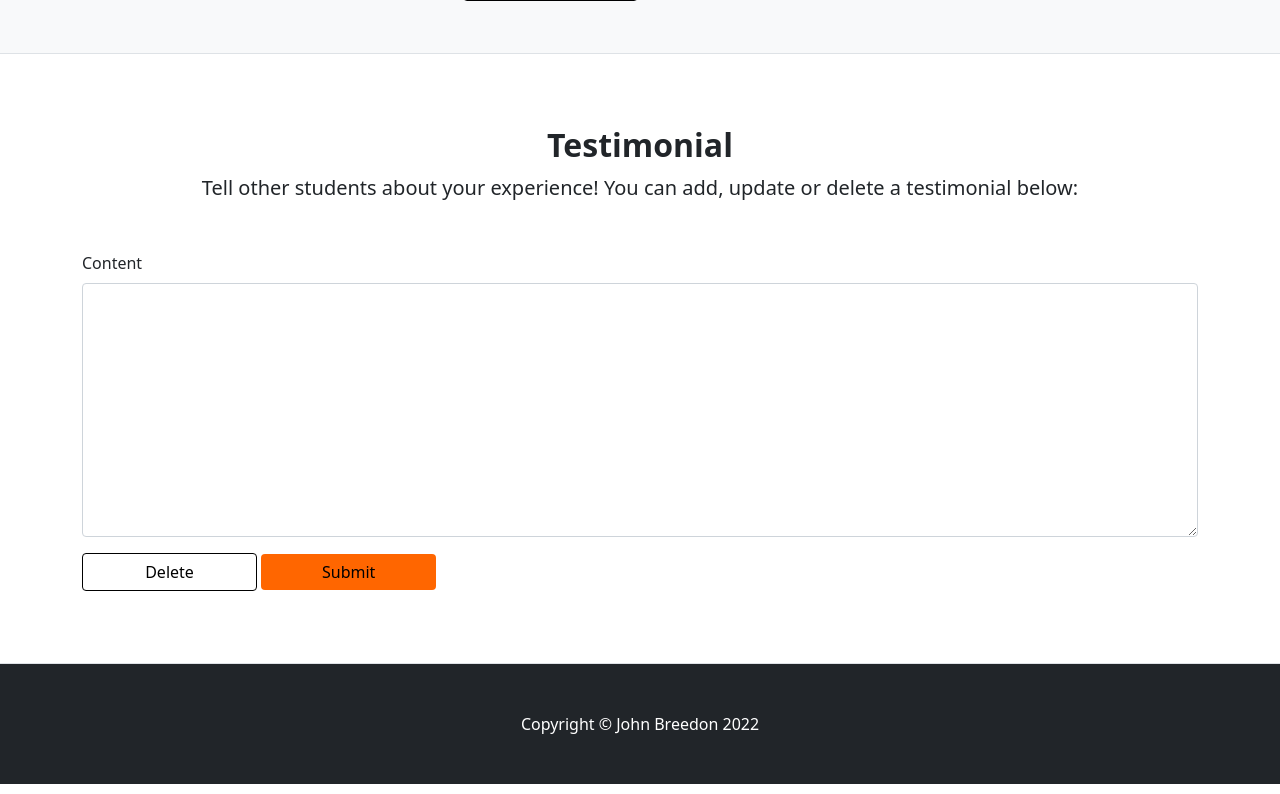
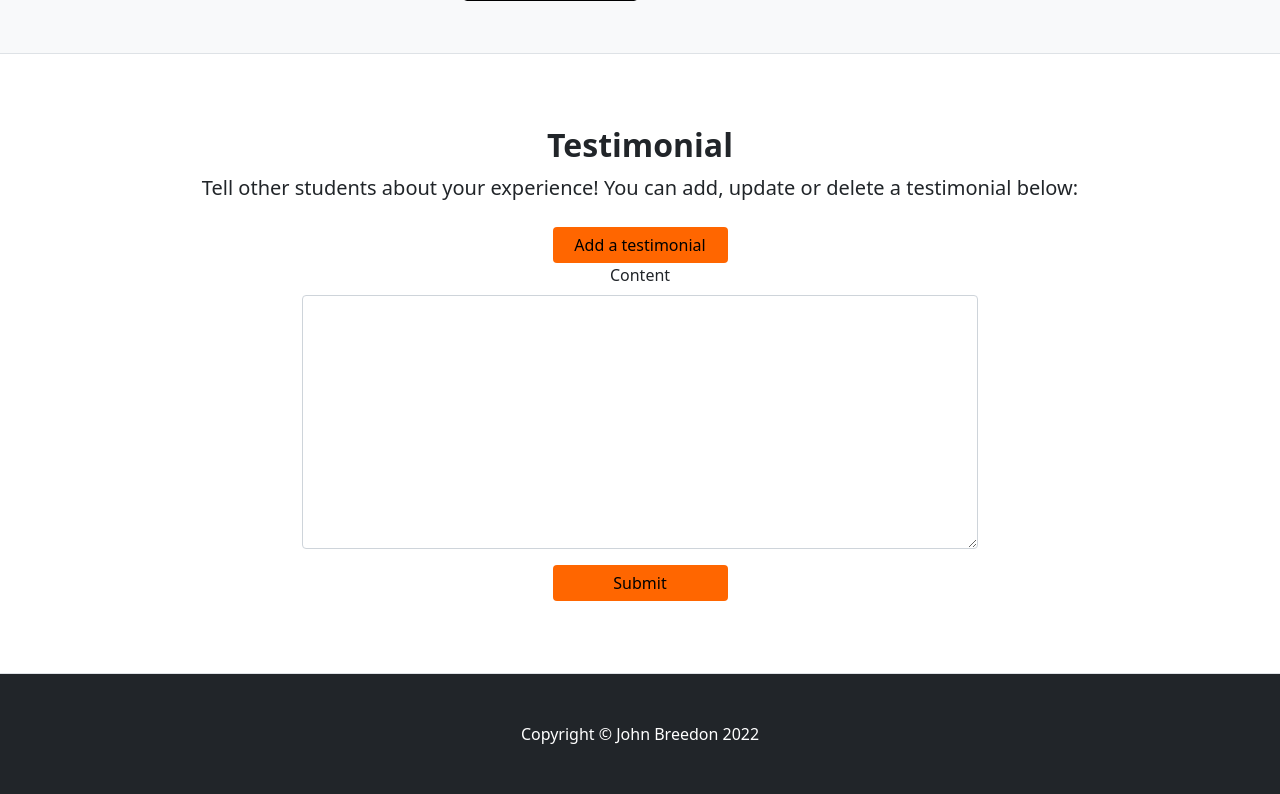
Before and after one commit to adamhatton/john-breedon-bass-tuition-pp4, a Django app: page /learner_account/ in a window 1280 px wide. Shown: the part 1002-1796 px from the top of the page. Run offline with Django 3.2, Linux system fonts and the light colour scheme; the visitor is signed in with stand-in values (Sample User, id 1); some libraries are stand-ins or nearby versions.

Commit message:
Add logic to template to show correct testimonial view

```diff
--- a/learner_account/views.py
+++ b/learner_account/views.py
@@ -21,8 +21,12 @@ class AccountPage(View):
 
         if Testimonial.objects.filter(user=request.user).exists():
             testimonial_form = TestimonialForm(instance=request.user.testimonial)
+            user_has_testimonial = True
+            testimonial_approved = Testimonial.objects.get(user=request.user).approved
         else:
             testimonial_form = TestimonialForm()
+            user_has_testimonial = False
+            testimonial_approved = 'N/A'
 
         return render(
             request,
@@ -31,6 +35,8 @@ class AccountPage(View):
                 'user_form': user_form,
                 'learner_profile_form': learner_profile_form,
                 'testimonial_form': testimonial_form,
+                'user_has_testimonial': user_has_testimonial,
+                'testimonial_approved': testimonial_approved,
             }
         )
 
@@ -68,7 +74,7 @@ def add_testimonial(request):
         testimonial.instance.user = request.user
         if testimonial.is_valid():
             testimonial.save()
-            messages.success(request, 'Testimonial successfully added')
+            messages.success(request, 'Testimonial has been sent for approval')
             return redirect('/learner_account/')
 
     return redirect('/learner_account/')
@@ -78,10 +84,11 @@ def edit_testimonial(request):
     if request.method == 'POST':
         testimonial = get_object_or_404(Testimonial, user=request.user)
         testimonial_form = TestimonialForm(request.POST, instance=testimonial)
+        testimonial_form.instance.approved = False
 
         if testimonial_form.is_valid():
             testimonial.save()
-            messages.success(request, 'Testimonial successfully added')
+            messages.success(request, 'Testimonial has been sent for approval')
             return redirect('/learner_account/')
 
     return redirect('/learner_account/')
--- a/templates/learner_account.html
+++ b/templates/learner_account.html
@@ -16,18 +16,34 @@
 </section>
 
 <!-- Testimonials section -->
-<section class="border-bottom py-4">
-    <div class="container my-5">
-        <div class="text-center mb-5">
-            <h2 id="prices-header" class="fw-bolder">Testimonial</h2>
-            <p class="lead mb-0">Tell other students about your experience! You can add, update or delete a testimonial
-                below:</p>
+<section class="border-bottom py-4 text">
+    <div class="container my-5 text-center">
+        <div class="row justify-content-center">
+            <div class="text-center mb-4">
+                <h2 id="prices-header" class="fw-bolder">Testimonial</h2>
+                <p class="lead mb-0">Tell other students about your experience! You can add, update or delete a
+                    testimonial
+                    below:</p>
+            </div>
+            {% if user_has_testimonial == False %}
+            <div>
+            <button type="button" name="add" value="Add" class="btn btn-primary" id="add-testimonial">Add a
+                testimonial</button>
+            </div>
+            <form method="POST" class="form-width" action="{% url 'add_testimonial' %}">
+                {% crispy testimonial_form %}
+                <input type="submit" name="submit" value="Submit" class="btn btn-primary" id="submit-testimonial">
+            </form>
+            {% elif user_has_testimonial == True and testimonial_approved == False %}
+            <p>Your testimonial is awaiting approval</p>
+            {% elif user_has_testimonial == True and testimonial_approved == True %}
+            <form method="POST" class="form-width" action="{% url 'edit_testimonial' %}">
+                {% crispy testimonial_form %}
+                <a class="btn btn-secondary" id="testimonial-delete" href="{% url 'delete_testimonial' %}">Delete</a>
+                <input type="submit" name="submit" value="Update" class="btn btn-primary" id="submit-testimonial">
+            </form>
+            {% endif %}
         </div>
-        <form method="POST" action="{% url 'edit_testimonial' %}">
-            {% crispy testimonial_form %}
-            <a class="btn btn-secondary" id="testimonial-delete" href="{% url 'delete_testimonial' %}">Delete</a>
-            <input type="submit" name="submit" value="Submit" class="btn btn-primary" id="submit-testimonial">
-        </form>
     </div>
 </section>
 
```
